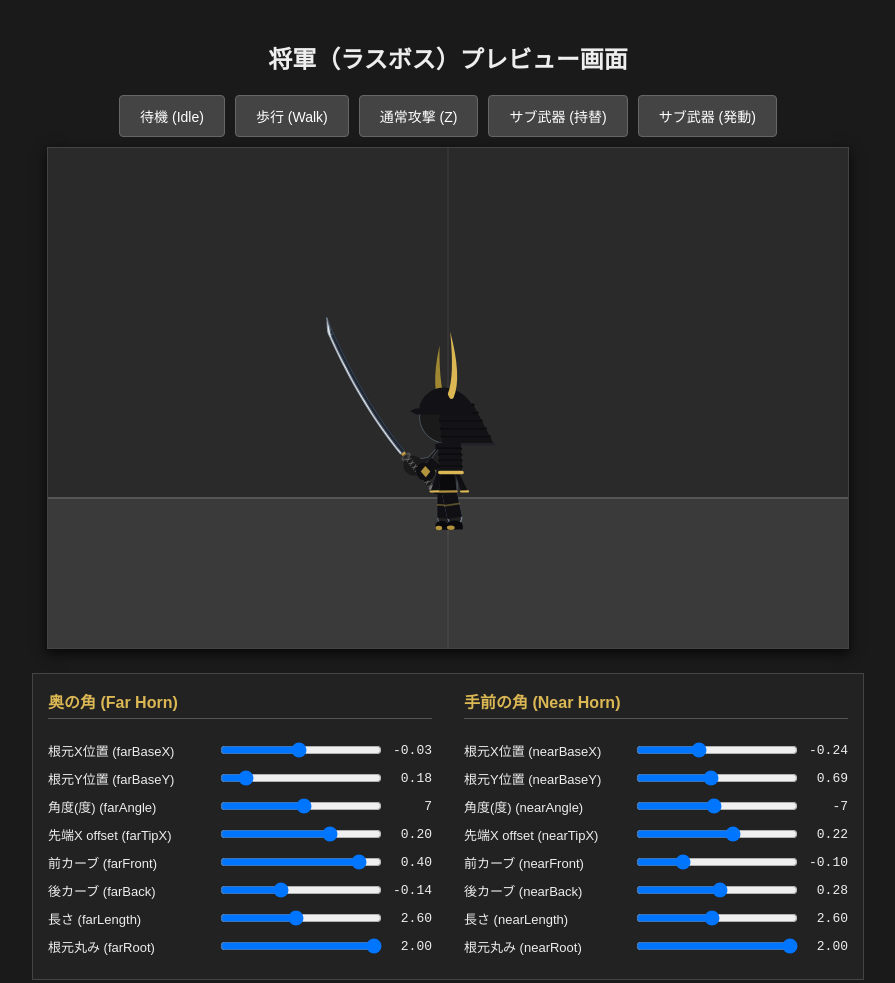
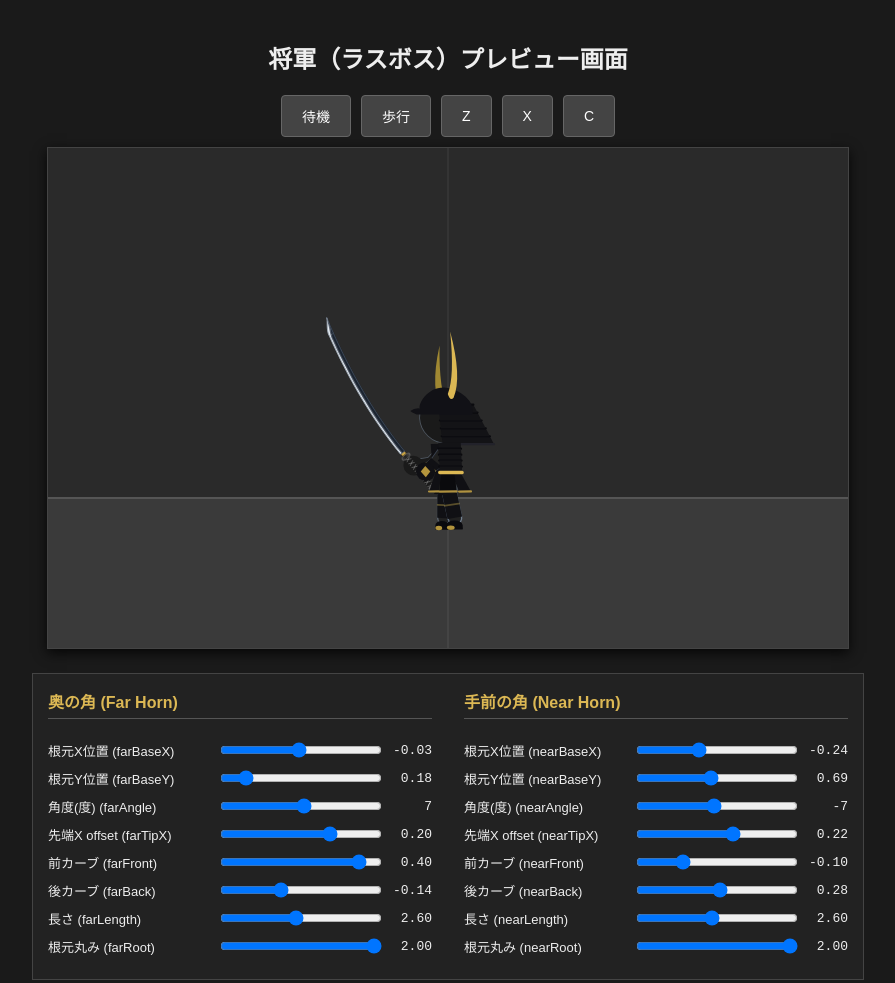
Before and after one commit to dev-kwr/UnificationOfTheNation, a plain HTML site: page shogun_preview.html in a window 1280 px wide. Shown: the top 983 px of the page, without its empty margins (192-1087 px from the left). Drawn offline with Linux system fonts and the light colour scheme.

Commit message:
feat: enhance shogun armor visuals with back-plate layering and refine sub-weapon preview logic in the test environment

```diff
--- a/js/boss.js
+++ b/js/boss.js
@@ -2086,13 +2086,45 @@ export class Shogun extends Boss {
         // 胴周りのグレーの残骸（素体のアウトライン）は将軍では不要なので描画しない
 
         // 漆黒の強固な胸当て
+        // nx は ~ -1 なので、前方(進行方向 dir)は -nx*dir、後方は +nx*dir となる
         ctx.fillStyle = cArmor;
         ctx.beginPath();
-        ctx.moveTo(torsoShoulderX + nx * wF * dir, bodyTopY + ny * wF * dir);
-        ctx.lineTo(torsoShoulderX - nx * wB * dir, bodyTopY - ny * wB * dir);
-        ctx.lineTo(torsoHipX - nx * wB * dir, hipY - ny * wB * dir);
-        ctx.lineTo(torsoHipX + nx * wF * dir, hipY + ny * wF * dir);
+        // 前肩
+        ctx.moveTo(torsoShoulderX - nx * wF * dir, bodyTopY - ny * wF * dir);
+        // 後肩
+        ctx.lineTo(torsoShoulderX + nx * wB * dir, bodyTopY + ny * wB * dir);
+        // 後腰
+        ctx.lineTo(torsoHipX + nx * wB * dir, hipY + ny * wB * dir);
+        // 前腰
+        ctx.lineTo(torsoHipX - nx * wF * dir, hipY - ny * wF * dir);
         ctx.fill();
+
+        // 背中の鎧の出っ張り（背板）と金縁：マントなしでも甲冑感がでるように段（だん）を表現する
+        const backX = (r) => (torsoShoulderX + nx * wB * dir) * (1 - r) + (torsoHipX + nx * wB * dir) * r;
+        const backY = (r) => (bodyTopY + ny * wB * dir) * (1 - r) + (hipY + ny * wB * dir) * r;
+
+        // 3つの段を重ねるように描画し、日本甲冑らしい段重ね（板札）の背中を表現
+        for (let i = 0; i < 3; i++) {
+            const startR = i * 0.33;
+            const endR = (i + 1) * 0.33;
+            const midR = startR + 0.165;
+
+            ctx.fillStyle = '#0a0a0d';
+            ctx.beginPath();
+            ctx.moveTo(backX(startR), backY(startR));
+            // 少し後方（+nx*dir）へ膨らませるカーブ
+            ctx.quadraticCurveTo(backX(midR) + nx * dir * 1.8, backY(midR), backX(endR), backY(endR));
+            ctx.lineTo(backX(endR) - nx * dir * 0.5, backY(endR));
+            ctx.lineTo(backX(startR) - nx * dir * 0.5, backY(startR));
+            ctx.fill();
+
+            ctx.strokeStyle = '#b09240'; // 金色の縁
+            ctx.lineWidth = 1.0;
+            ctx.beginPath();
+            ctx.moveTo(backX(startR), backY(startR));
+            ctx.quadraticCurveTo(backX(midR) + nx * dir * 2.0, backY(midR), backX(endR), backY(endR));
+            ctx.stroke();
+        }
 
 
 
@@ -2190,37 +2222,41 @@ export class Shogun extends Boss {
         const ny = dx / torsoLen;
 
         // ── 佩楯・草摺（腰から大腿部を覆う防具） ──
-        // 脚の付け根を完全に隠すため、脚が全て描画された後にこの層で描画する
-        const skirtLen = 13.0;  // 足をしっかり隠す長さに延長
+        const skirtLen = 13.0;
         const skirtSpread = 6.0;
 
-        const drawKusazuriPanel = (startX, startY, endXOffset, endY, widthA, widthB, color, edgeColor) => {
+        const drawKusazuriPanel = (startX, startY, endXOffset, endY, widthBack, widthFront, color, edgeColor) => {
+            const bX = nx * dir;
+            const bY = ny * dir;
+            const fX = -nx * dir;
+            const fY = -ny * dir;
+
             ctx.fillStyle = color;
             ctx.beginPath();
-            ctx.moveTo(startX - nx * dir * widthA, startY - ny * dir * widthA);
-            ctx.lineTo(startX + nx * dir * widthB, startY + ny * dir * widthB);
-            ctx.lineTo(startX + endXOffset + nx * dir * (widthB + 1), startY + endY + ny * dir * widthB);
-            ctx.lineTo(startX + endXOffset - nx * dir * (widthA + 1), startY + endY - ny * dir * widthA);
+            ctx.moveTo(startX + bX * widthBack, startY + bY * widthBack);
+            ctx.lineTo(startX + fX * widthFront, startY + fY * widthFront);
+            ctx.lineTo(startX + endXOffset + fX * (widthFront + 1), startY + endY + fY * widthFront);
+            ctx.lineTo(startX + endXOffset + bX * (widthBack + 1), startY + endY + bY * widthBack);
             ctx.closePath();
             ctx.fill();
 
-            // 裾の金縁（控えめ）
+            // 裾の金縁
             ctx.strokeStyle = edgeColor;
             ctx.lineWidth = 1.0;
             ctx.beginPath();
-            ctx.moveTo(startX + endXOffset + nx * dir * (widthB + 1), startY + endY + ny * dir * widthB);
-            ctx.lineTo(startX + endXOffset - nx * dir * (widthA + 1), startY + endY - ny * dir * widthA);
+            ctx.moveTo(startX + endXOffset + fX * (widthFront + 1), startY + endY + fY * widthFront);
+            ctx.lineTo(startX + endXOffset + bX * (widthBack + 1), startY + endY + bY * widthBack);
             ctx.stroke();
         };
 
         const baseY = hipY - 4.5;
 
-        // 1. 後方の草摺（奥側・非常に薄い）
+        // 1. 後方の草摺（背中側・隙間を埋めるように幅広に、位置は後方(+nx*dir)へシフト）
         drawKusazuriPanel(
-            torsoHipX + nx * dir * 2.5, baseY,
-            nx * dir * skirtSpread * 0.6 - dir * 1.0, skirtLen,
-            0.3, 0.8,
-            cArmor, cGold
+            torsoHipX + nx * dir * 2.2, baseY,
+            nx * dir * skirtSpread * 0.75 - dir * 1.0, skirtLen,
+            1.5, 1.8,
+            cArmor, '#b09240'
         );
 
         // 2. 側面の草摺（主要パネル・分厚い）
@@ -2231,12 +2267,12 @@ export class Shogun extends Boss {
             '#0a0a0d', '#b09240'
         );
 
-        // 3. 前方の草摺（手前側・非常に薄い）
+        // 3. 前方の草摺（手前側・バランスに合わせて、位置は前方(-nx*dir)へシフト）
         drawKusazuriPanel(
-            torsoHipX - nx * dir * 2.5, baseY,
+            torsoHipX - nx * dir * 2.4, baseY,
             -nx * dir * skirtSpread * 0.4 + dir * 1.5, skirtLen,
-            0.4, 1.0,
-            cArmor, cGold
+            1.0, 1.2,
+            cArmor, '#b09240'
         );
     }
 
--- a/shogun_preview.html
+++ b/shogun_preview.html
@@ -85,11 +85,11 @@
 <body>
     <h2>将軍（ラスボス）プレビュー画面</h2>
     <div class="controls">
-        <button id="btnIdle" class="btn">待機 (Idle)</button>
-        <button id="btnWalk" class="btn">歩行 (Walk)</button>
-        <button id="btnAttack" class="btn">通常攻撃 (Z)</button>
-        <button id="btnSub" class="btn">サブ武器 (持替)</button>
-        <button id="btnSubAction" class="btn">サブ武器 (発動)</button>
+        <button id="btnIdle" class="btn">待機</button>
+        <button id="btnWalk" class="btn">歩行</button>
+        <button id="btnAttack" class="btn">Z</button>
+        <button id="btnSub" class="btn">X</button>
+        <button id="btnSubAction" class="btn">C</button>
     </div>
     <canvas id="previewCanvas" width="800" height="500"></canvas>
 
@@ -135,8 +135,11 @@
             player: {
                 x: 100, y: 350, width: 40, height: 60,
                 get centerX() { return this.x + 20; },
-                get centerY() { return this.y + 30; }
-            }
+                get centerY() { return this.y + 30; },
+                takeDamage: () => {} // 被弾エラー回避
+            },
+            bombs: [],          // 火薬玉エラー回避用
+            projectiles: []     // 手裏剣などエラー回避用
         };
 
 
@@ -201,7 +204,7 @@
             shogun.isAttacking = true;
         });
 
-        const subWeapons = [null, 'shuriken', 'bomb', 'spear', 'dual', 'kusarigama', 'odachi'];
+        const subWeapons = ['shuriken', 'bomb', 'spear', 'dual', 'kusarigama', 'odachi']; // 解除状態はなし（6種類）
         let subIndex = 0;
         document.getElementById('btnSub').addEventListener('click', () => {
              isWalking = false;
@@ -233,8 +236,7 @@
 
                  // 正しくサブ武器のアクション状態を設定
                  shogun._subTimer = duration;
-                 // ※ _attackTimer は通常攻撃コンボを誘発するため設定しない！
-                 shogun.isAttacking = false;
+                 shogun.isAttacking = true; // falseにするとprogressが進まないためtrueにする
 
                  if (typeof shogun._fireSubWeapon === 'function') {
                      shogun._fireSubWeapon(type);
@@ -254,6 +256,10 @@
                  console.log("サブ武器が装備されていません");
              }
         });
+
+        // 初期状態で最初のサブ武器を持たせる
+        window._previewWeapon = subWeapons[0];
+        shogun._subWeaponKey = window._previewWeapon;
 
         function loop(time) {
             const dt = Math.min((time - lastTime) / 1000, 0.1);
@@ -276,16 +282,22 @@
             shogun.update(dt, null);
 
             // プレビュー武器の強制維持 (boss.jsのupdateAttackでクリアされるのを防ぐ)
-            if (window._previewWeapon && !shogun.isAttacking && shogun._subTimer <= 0) {
-                 const actionMap = { 'spear': '大槍', 'dual': '二刀_合体', 'kusarigama': '鎖鎌', 'odachi': '大太刀' };
+            if (window._previewWeapon && shogun._subTimer <= 0) {
                  shogun._subWeaponKey = window._previewWeapon;
-                 shogun._subAction = actionMap[window._previewWeapon] || null;
+                 shogun._subAction = null; // 発動時以外はnullにしてZ攻撃やアイドル描画を邪魔しない
                  // forceActive helps drawing it in some cases
                  if (shogun._subWeaponInstances[window._previewWeapon]) {
                      shogun._subWeaponInstances[window._previewWeapon]._renderForceActive = true;
-                     // 念のため isAttacking も落としておく（アイドル描画用）
                      shogun._subWeaponInstances[window._previewWeapon].isAttacking = false;
                  }
+            }
+
+            // モックの更新処理（爆弾などの寿命を進める）
+            if (window.game.bombs.length > 0) {
+                window.game.bombs.forEach(b => {
+                    if (b.update) b.update(dt);
+                });
+                window.game.bombs = window.game.bombs.filter(b => !b.isDestroyed);
             }
 
             // 描画
@@ -312,6 +324,13 @@
             shogun.renderBody(ctx);
             ctx.restore();
 
+            // 爆弾などの描画
+            if (window.game.bombs.length > 0) {
+                window.game.bombs.forEach(b => {
+                    if (b.render) b.render(ctx);
+                });
+            }
+
             requestAnimationFrame(loop);
         }
 
```
